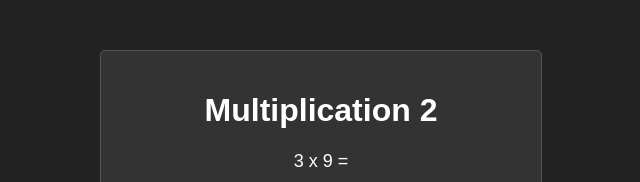
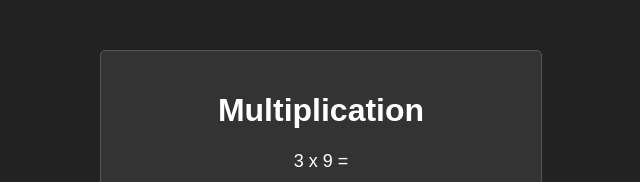
Before and after one commit to mahendra820/Multiplication-25-29, a plain HTML site: page index.html in a window 1280 px wide. Shown: the top 182 px of the page, without its empty margins (319-959 px from the left). Drawn offline with Linux system fonts and the light colour scheme.

Commit message:
Update index.html

```diff
--- a/index.html
+++ b/index.html
@@ -8,7 +8,7 @@
 </head>
 <body>
     <div class="container">
-        <h1>Multiplication 2</h1>
+        <h1>Multiplication</h1>
         <div class="question">
             <span id="factor1"></span> x <span id="factor2"></span> = <span id="answerField"></span>
         </div>
```
